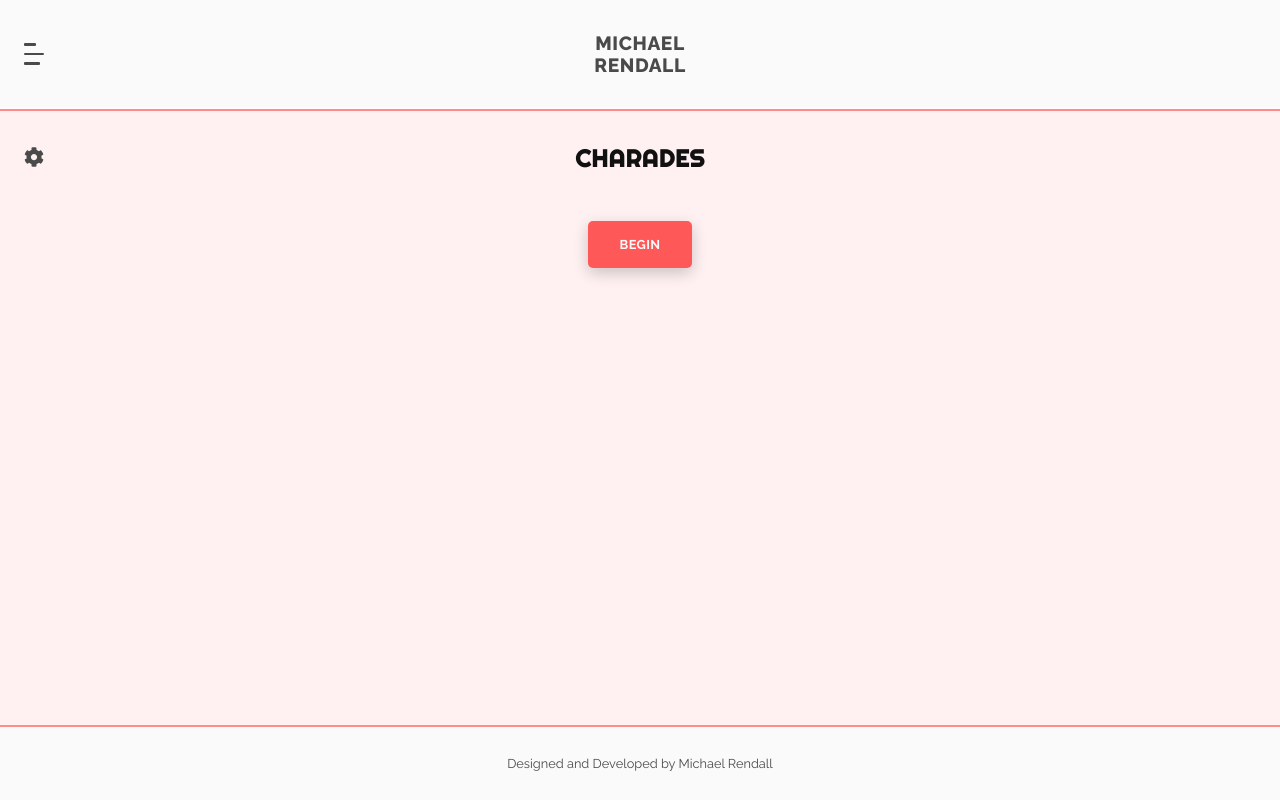
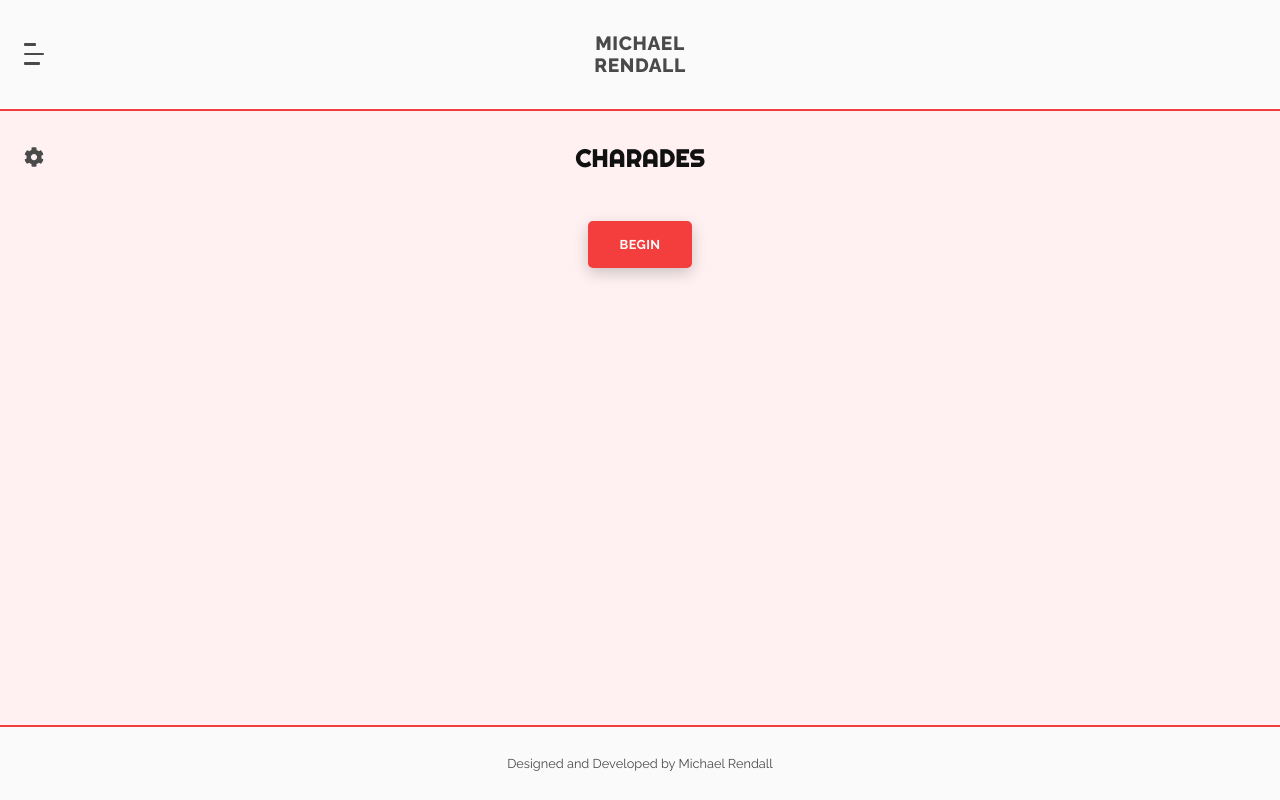
Before and after one commit to MichaelRendall/personal, a React (Create React App) app: page /charades in a window 1280 px wide. Built offline with nearby package versions, Linux system fonts and the light colour scheme.

Commit message:
tweaked colours again

```diff
--- a/src/components/FormElements/Button.module.scss
+++ b/src/components/FormElements/Button.module.scss
@@ -18,7 +18,7 @@
   &:hover,
   &:active {
     /* filter: brightness(85%); */
-	background: scale-color($dark-pink, $lightness: -30%);
+	background: scale-color($dark-pink, $lightness: -20%);
   }
 }
 
--- a/src/components/UI/GameSection.module.scss
+++ b/src/components/UI/GameSection.module.scss
@@ -9,8 +9,8 @@
 }
 
 .pink {
-  border-top: 2px solid $medium-pink;
-  border-bottom: 2px solid $medium-pink;
+  border-top: 2px solid $dark-pink;
+  border-bottom: 2px solid $dark-pink;
   background: $light-pink;
 }
 
@@ -21,7 +21,7 @@
 }
 
 .blue {
-  border-top: 2px solid $medium-blue;
-  border-bottom: 2px solid $medium-blue;
+  border-top: 2px solid $dark-blue;
+  border-bottom: 2px solid $dark-blue;
   background: $light-blue;
 }
--- a/src/styles/_variables.scss
+++ b/src/styles/_variables.scss
@@ -9,7 +9,7 @@ $salmon: #fc6150;
 $pastel-pink: #ffadad;
 $light-pink: #fff1f1;
 $medium-pink: #ff8b8b;
-$dark-pink: #ff5858;
+$dark-pink: #F43D3D;
 
 $pastel-yellow: #fdffb6;
 $light-yellow: #feffe9;
@@ -19,7 +19,7 @@ $dark-yellow: #f4b93d;
 $pastel-blue: #90dbf4;
 $light-blue: #edf9fd;
 $medium-blue: #90dbf4;
-$dark-blue: #62ccef;
+$dark-blue: #005ba9;
 
 /* Dimensions */
 $header-height-web: 6.8rem;
```
